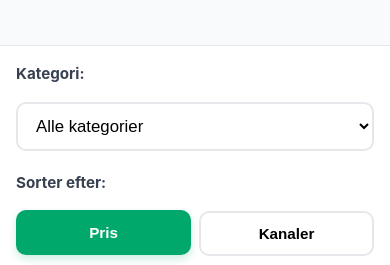
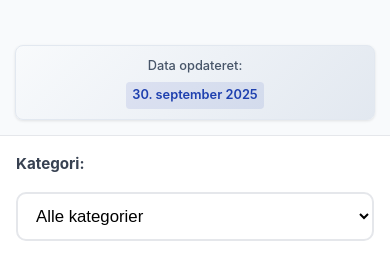
Before and after one commit to martingalmarino/fiberinternet, a website: page tv.html in a window 390 px wide. Shown: the part 788-1053 px from the top of the page. Drawn offline with Linux system fonts and the light colour scheme.

Commit message:
feat: Add data update date labels to Mobil and TV tables
- Add data update info section to mobil.html and tv.html
- Include responsive styling for update date labels
- Add JavaScript function to display current date in Danish format
- Position labels between section title and table controls
- Ensure mobile-responsive design with proper spacing
- Use consistent styling with subtle background and blue accent

Features:
- Shows 'Data opdateret: [current date]' in Danish
- Responsive design (horizontal on desktop, vertical on mobile)
- Consistent with site design language
- Non-intrusive placement that doesn't break table layout

```diff
--- a/app.js
+++ b/app.js
@@ -137,6 +137,9 @@ class TelecomComparison {
             }
 
             this.filteredData = [...this.data];
+
+            // Update the data update date display
+            this.updateDataUpdateDate();
 
             // Render the table
             this.renderTable();
@@ -782,6 +785,32 @@ class TelecomComparison {
         `;
     }
 
+    updateDataUpdateDate() {
+        // Determine which page we're on and get the appropriate element
+        const isMobilePage = window.location.pathname.includes('mobil.html') || window.location.pathname.includes('/mobil');
+        const isTvPage = window.location.pathname.includes('tv.html') || window.location.pathname.includes('/tv');
+
+        let updateDateElement;
+        if (isMobilePage) {
+            updateDateElement = document.getElementById('mobil-update-date');
+        } else if (isTvPage) {
+            updateDateElement = document.getElementById('tv-update-date');
+        }
+
+        if (updateDateElement) {
+            // Get the current date and format it
+            const now = new Date();
+            const options = {
+                year: 'numeric',
+                month: 'long',
+                day: 'numeric',
+                timeZone: 'Europe/Copenhagen'
+            };
+            const formattedDate = now.toLocaleDateString('da-DK', options);
+            updateDateElement.textContent = formattedDate;
+        }
+    }
+
     setupMobileScrollEnhancements() {
         const tableResponsive = document.querySelector('.table-responsive');
         if (!tableResponsive) return;
--- a/style.css
+++ b/style.css
@@ -3011,3 +3011,55 @@ body {
         padding: 3px 6px;
     }
 }
+
+/* Data Update Info Styles */
+.data-update-info {
+    display: flex;
+    align-items: center;
+    justify-content: center;
+    margin: 20px 0;
+    padding: 12px 20px;
+    background: linear-gradient(135deg, #f8fafc 0%, #e2e8f0 100%);
+    border: 1px solid #e2e8f0;
+    border-radius: 8px;
+    font-size: 0.9rem;
+    color: #64748b;
+    box-shadow: 0 1px 3px rgba(0, 0, 0, 0.1);
+}
+
+.update-label {
+    font-weight: 500;
+    margin-right: 8px;
+    color: #475569;
+}
+
+.update-date {
+    font-weight: 600;
+    color: #1e40af;
+    background: rgba(30, 64, 175, 0.1);
+    padding: 4px 8px;
+    border-radius: 4px;
+    font-size: 0.85rem;
+}
+
+/* Mobile responsive for data update info */
+@media (max-width: 768px) {
+    .data-update-info {
+        margin: 15px 0;
+        padding: 10px 15px;
+        font-size: 0.8rem;
+        flex-direction: column;
+        text-align: center;
+        gap: 4px;
+    }
+
+    .update-label {
+        margin-right: 0;
+        margin-bottom: 2px;
+    }
+
+    .update-date {
+        font-size: 0.8rem;
+        padding: 3px 6px;
+    }
+}
--- a/tv.html
+++ b/tv.html
@@ -100,6 +100,12 @@
             <div class="container">
                 <h2 class="section-title">TV Pakker Sammenligning</h2>
                 <p class="section-description">Se alle tilgængelige TV pakker i Danmark og find den bedste til dig</p>
+
+                <!-- Data Update Info -->
+                <div class="data-update-info">
+                    <span class="update-label">Data opdateret:</span>
+                    <span id="tv-update-date" class="update-date">Indlæser...</span>
+                </div>
 
                 <!-- Loading State -->
                 <div id="loading" class="loading">
```
Also changed, not shown: mobil.html (+6 -0 lines).
